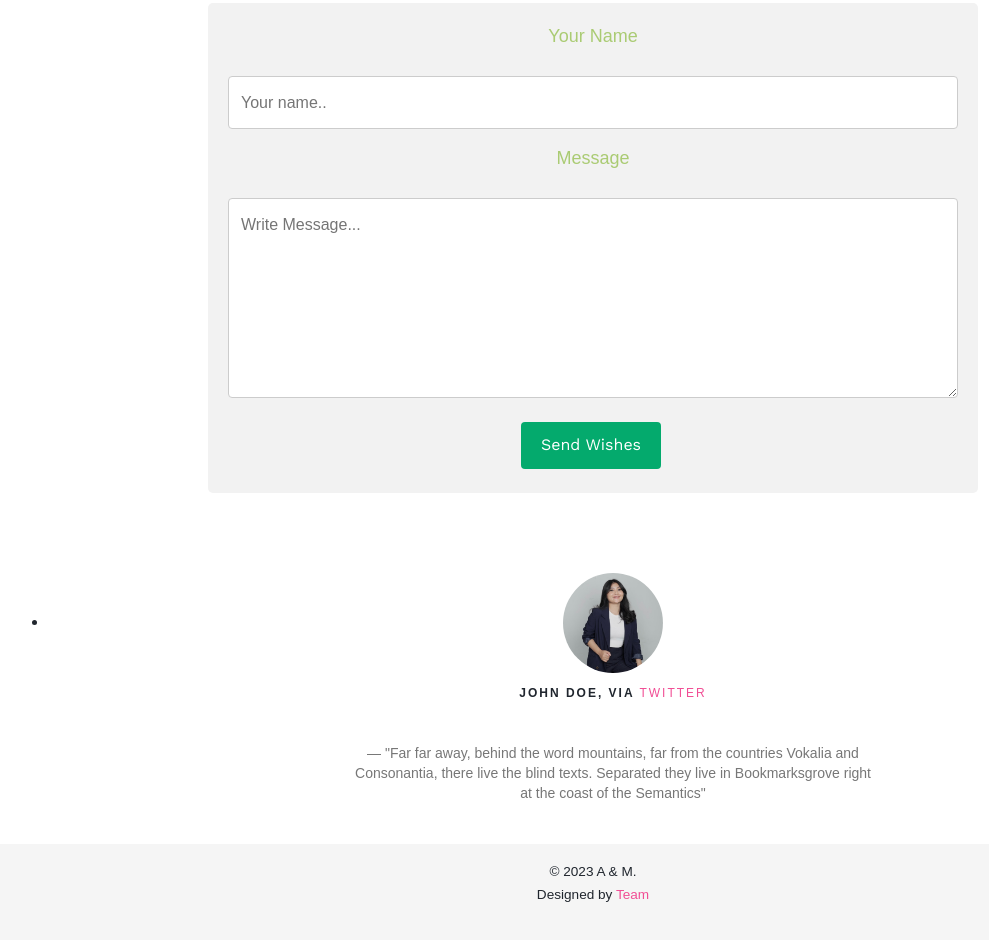
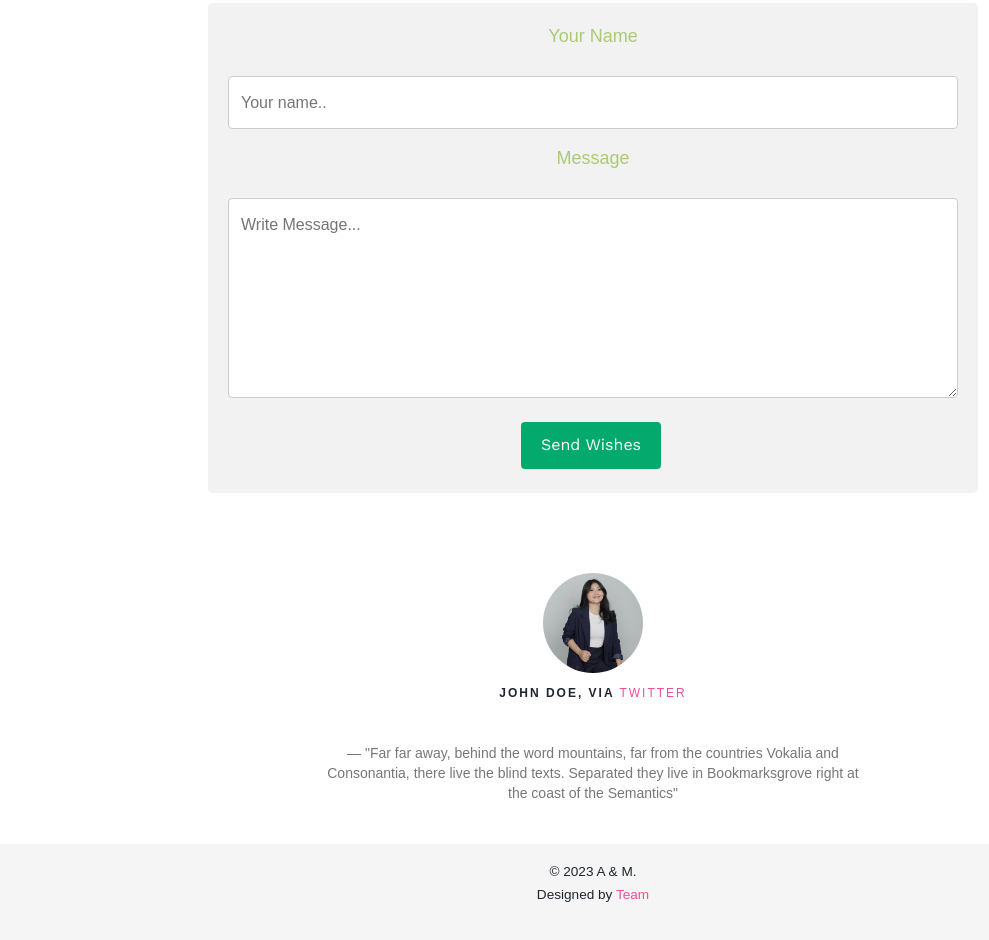
Before and after one commit to aerdy/aerdy.github.io, a plain HTML site: page index.html in a window 1280 px wide. Shown: the part 3290-4230 px from the top of the page, without its empty margins (47-1036 px from the left). Drawn offline with nearby package versions, Linux system fonts and the light colour scheme; no server answers; files whose address does not match are found by name.

Commit message:
create wisher

```diff
--- a/index.html
+++ b/index.html
@@ -253,8 +253,7 @@
 				<div class="row">
 					<div class="col-md-12 animate-box">
 						<div class="wrap-testimony">
-								<ul class="item" id="itemwish">
-									<li>
+								<div class="item" id="itemwish">
 										<div class="testimony-slide active text-center">
 											<figure>
 												<img src="images/bride.jpg" alt="user">
@@ -264,8 +263,7 @@
 												<small id="idmesswish" class="block">"Far far away, behind the word mountains, far from the countries Vokalia and Consonantia, there live the blind texts. Separated they live in Bookmarksgrove right at the coast of the Semantics"</small>
 											</blockquote>
 										</div>
-									</li>
-								</ul>
+								</div>
 					</div>
 				</div>
 			</div>
--- a/js/script.js
+++ b/js/script.js
@@ -25,10 +25,12 @@ function pushData(){
 
 
 database.ref('/nikahincom').once('value', function(snapshot){
-
   snapshot.forEach(function(data){
     document.getElementById('idnamewish').innerHTML = data.val().name
     document.getElementById('idmesswish').innerHTML = data.val().message
+
+   //document.getElementById('itemwish').innerHTML = '<div class="testimony-slide active text-center"><figure><img src="images/bride.jpg" alt="user"></figure><span id="idnamewish">John Doe, via <a href="#" class="twitter">Twitter</a></span><small id="idmesswish" class="block">"Far far away, behind the word mountains, far from the countries Vokalia and Consonantia, there live the blind texts. Separated they live in Bookmarksgrove right at the coast of the Semantics"</small></blockquote></div>'
+
     console.log(data.val().name);
     console.log(data.val().message);
   });
```
